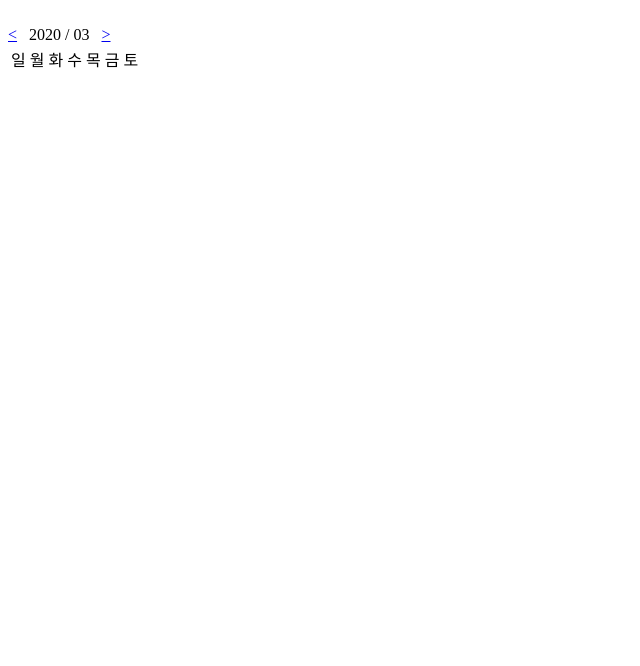
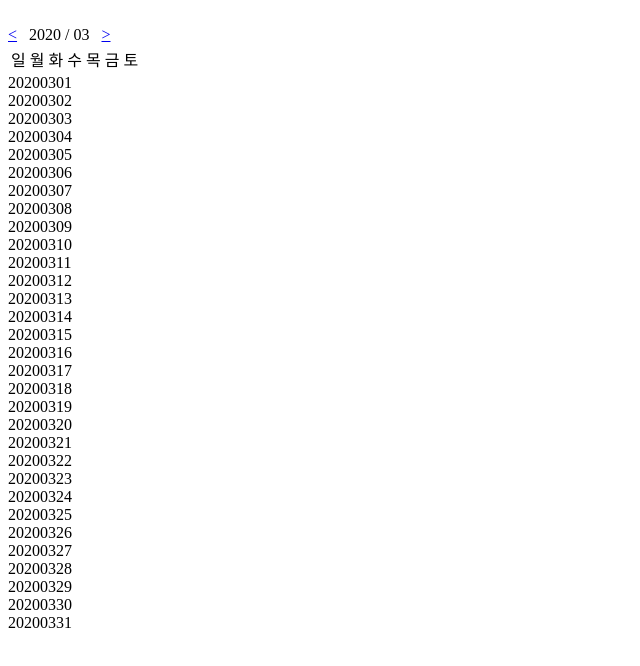
Before and after one commit to kdg1986/ReactCalendar, a React (Create React App) app: page / in a window 1280 px wide. Shown: the top 666 px of the page, without its empty margins (0-640 px from the left). Built offline with nearby package versions, Linux system fonts and the light colour scheme.

Commit message:
달력을 선택적으로 그리는 중간 컴포넌트 생성

```diff
--- /dev/null
+++ b/src/component/CalendarGenerator.jsx
@@ -0,0 +1,16 @@
+import React from 'react';
+import NormalCalendar from './NormalCalendar'
+import {genDateList} from '../js/common';
+
+const CalendarGenerator = props => {
+    /* 달력을 형태별로 가져올때를 대비한 중간 컴포넌트 */
+
+
+    return (
+        <>
+           <NormalCalendar list={genDateList(props)}></NormalCalendar>
+        </>
+    )
+}
+
+export default React.memo(CalendarGenerator);
--- /dev/null
+++ b/src/component/NormalCalendar.jsx
@@ -0,0 +1,30 @@
+import React, { useState } from 'react';
+import {getLastDate} from '../js/common';
+
+const NormalCalendar = props => {
+
+    return (
+        <>
+            <table>
+                <tbody>
+                    <tr>
+                        <td>일</td>
+                        <td>월</td>
+                        <td>화</td>
+                        <td>수</td>
+                        <td>목</td>
+                        <td>금</td>
+                        <td>토</td>
+                    </tr>
+                </tbody>
+            </table>
+            {
+                props.list.map( (item,idx)=>{
+                    return ( <div key={idx}>{item ? item.fullDate : 'X'}</div> )
+                })
+            }
+        </>
+    )
+}
+
+export default React.memo(NormalCalendar);
--- a/src/component/body.jsx
+++ /dev/null
@@ -1,44 +0,0 @@
-import React, { useState } from 'react';
-import {getLastDate} from '../js/common';
-
-const addDateList = prp => {
-    const firstDay = new Date( `${prp.year}/${prp.month}/01` ).getDay();
-    const lastDay = getLastDate(prp.date);
-
-    return  Array(firstDay).fill(null).concat( Array(lastDay).fill(null).map(
-                (item,idx) => {
-                    return {
-                        fullDate : `${prp.year}${prp.month}${ idx+1 >= 10 ? idx+1 : '0'+(idx+1) }`
-                        ,date : `${ idx+1 >= 10 ? idx+1 : '0'+(idx+1) }`
-                    }
-                }
-            )
-        )
-
-}
-
-const CalendarBody = props => {
-
-    //console.log( addDateList(props) )
-    const [ obj , set ] = useState(addDateList(props));
-
-    return (
-        <>
-            <table>
-                <tbody>
-                    <tr>
-                        <td>일</td>
-                        <td>월</td>
-                        <td>화</td>
-                        <td>수</td>
-                        <td>목</td>
-                        <td>금</td>
-                        <td>토</td>
-                    </tr>
-                </tbody>
-            </table>
-        </>
-    )
-}
-
-export default React.memo(CalendarBody);
--- a/src/component/calendar.jsx
+++ b/src/component/calendar.jsx
@@ -1,6 +1,6 @@
 import React, { useState } from 'react';
 import {dateToString} from '../js/common';
-import CalendarBody from './body';
+import CalendarGenerator from '../component/CalendarGenerator';
 
 const Calendar = props => {
     const arrPrpDate =  /^(\d{4})[.|-|/]*(\d{2})[.|-|/]*(\d{2})$/.exec( dateToString(props.date) );
@@ -45,7 +45,7 @@ const Calendar = props => {
         <>
             {props.children}<br/>
             <a href={href} onClick={ ()=> prevMonth() }>&lt;</a>&nbsp;&nbsp; {calObj.year} / {calObj.month} &nbsp;&nbsp;<a href={href} onClick={ ()=> nextMonth() }>&gt;</a>
-            <CalendarBody year={calObj.year} month={calObj.month} day={calObj.day} date={calObj.thisDate}></CalendarBody>
+            <CalendarGenerator year={calObj.year} month={calObj.month} day={calObj.day} date={calObj.thisDate}></CalendarGenerator>
         </>
     )
 }
--- a/src/js/common.js
+++ b/src/js/common.js
@@ -17,3 +17,17 @@ export const dateToString = (str) => {
     const day = date.getDate() >= 10 ? date.getDate() : "0"+date.getDate();
     return `${date.getFullYear()}${mon}${day}`
 }
+
+export const genDateList = prp => {
+    const firstDay = new Date( `${prp.year}/${prp.month}/01` ).getDay();
+    const lastDay = getLastDate(prp.date);
+    return  Array(firstDay).fill(null).concat( Array(lastDay).fill(null).map(
+                (item,idx) => {
+                    return {
+                        fullDate : `${prp.year}${prp.month}${ idx+1 >= 10 ? idx+1 : '0'+(idx+1) }`
+                        ,date : `${ idx+1 >= 10 ? idx+1 : '0'+(idx+1) }`
+                    }
+                }
+            )
+        )
+}
```
